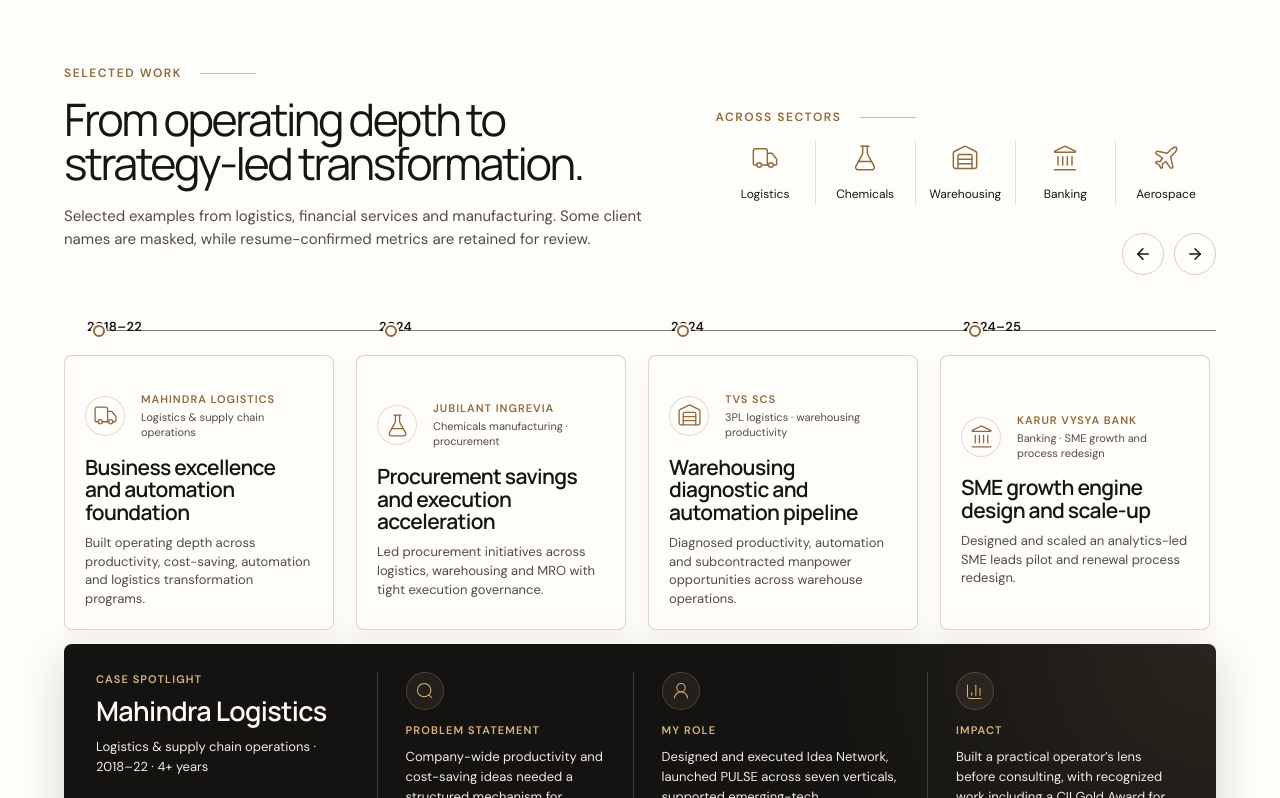
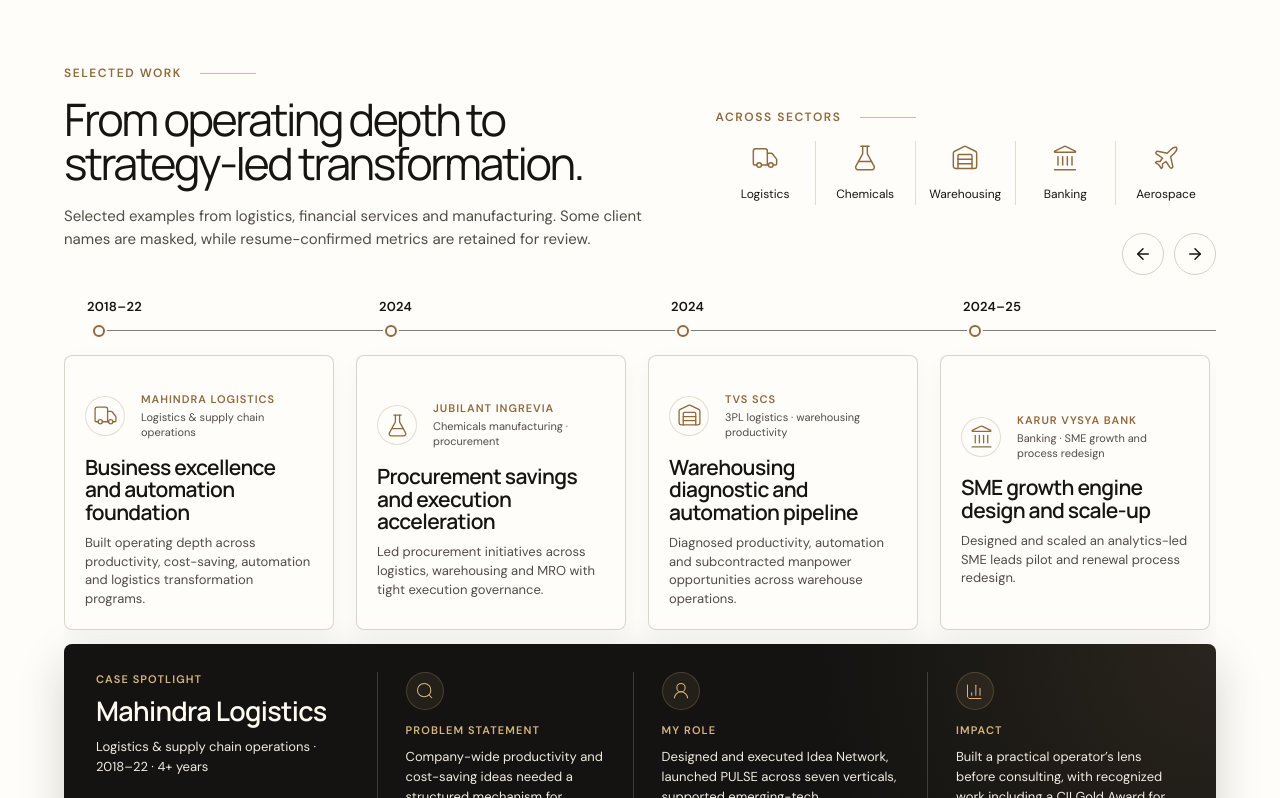
Before and after one commit to Prashant23saxena/ShivaniWebstie, a Next.js app: page /v4 in a window 1280 px wide. Shown: the part 1625-2423 px from the top of the page. Built offline with nearby package versions, Linux system fonts and the light colour scheme.

Commit message:
Separate work years from timeline dots

```diff
--- a/src/components/PortfolioV4.module.css
+++ b/src/components/PortfolioV4.module.css
@@ -488,7 +488,7 @@
 
 .workCard [class*="chapterYear"] {
   position: absolute;
-  top: -38px;
+  top: -58px;
   left: 22px;
   color: var(--ink);
   font-size: 13px;
```
